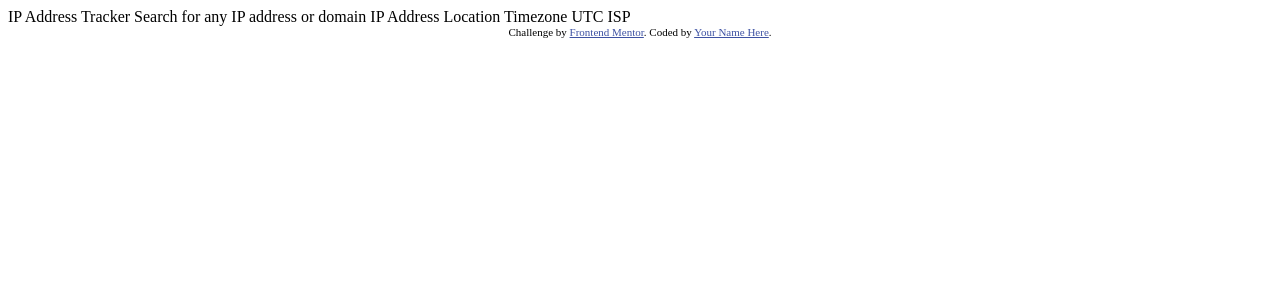
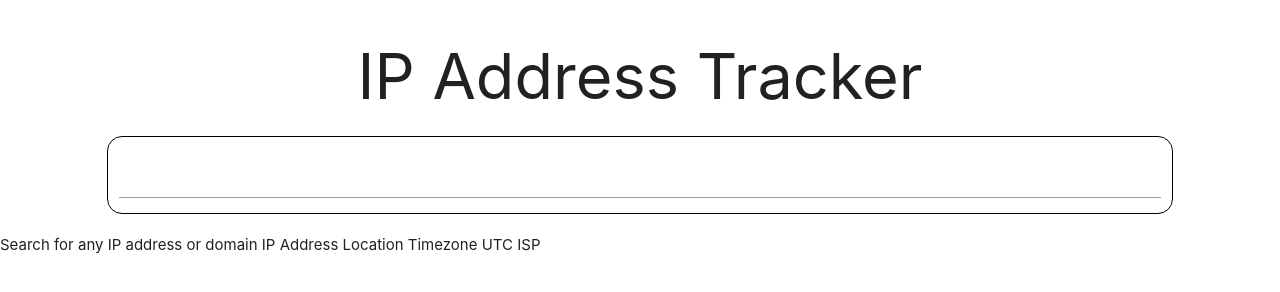
Before and after one commit to diegopagini/IP-Adress-Tracker_JS, a plain HTML site: page index.html in a window 1280 px wide. Drawn offline with nearby package versions, Linux system fonts and the light colour scheme.

Commit message:
me voy a trabajar

```diff
--- a/index.html
+++ b/index.html
@@ -1,34 +1,53 @@
 <!DOCTYPE html>
 <html lang="en">
-<head>
-  <meta charset="UTF-8">
-  <meta name="viewport" content="width=device-width, initial-scale=1.0"> <!-- displays site properly based on user's device -->
+  <head>
+    <meta charset="UTF-8" />
+    <meta name="viewport" content="width=device-width, initial-scale=1.0" />
 
-  <link rel="icon" type="image/png" sizes="32x32" href="./images/favicon-32x32.png">
+    <link
+      href="https://fonts.googleapis.com/icon?family=Material+Icons"
+      rel="stylesheet"
+    />
 
-  <title>Frontend Mentor | IP Address Tracker</title>
+    <link
+      rel="stylesheet"
+      href="https://cdnjs.cloudflare.com/ajax/libs/materialize/1.0.0/css/materialize.min.css"
+    />
 
-  <!-- Feel free to remove these styles or customise in your own stylesheet 👍 -->
-  <style>
-    .attribution { font-size: 11px; text-align: center; }
-    .attribution a { color: hsl(228, 45%, 44%); }
-  </style>
-</head>
-<body>
+    <link
+      rel="icon"
+      type="image/png"
+      sizes="32x32"
+      href="./images/favicon-32x32.png"
+    />
 
-  IP Address Tracker
+    <link rel="stylesheet" href="style.css" />
 
-  Search for any IP address or domain
+    <title>Frontend Mentor | IP Address Tracker</title>
+  </head>
+  <body>
 
-  IP Address
-  Location
-  Timezone
-    UTC <!-- add offset value dynamically using the API -->
-  ISP
+    <header>
+      <div class="row">
+        <div class="col s12 center">
+          <h1>IP Address Tracker</h1>
+        </div>
+        <div class="col s10 search-nav">
+          <div class="input-field">
+            <input id="search" type="search" required>
+            <label class="label-icon" for="search"></label>
+            <i class="material-icons">close</i>
+          </div>
+        </div>
+      </div>
+    </header>
+    Search for any IP address or domain IP Address Location
+    Timezone UTC
+    <!-- add offset value dynamically using the API -->
+    ISP
 
-  <div class="attribution">
-    Challenge by <a href="https://www.frontendmentor.io?ref=challenge" target="_blank">Frontend Mentor</a>.
-    Coded by <a href="#">Your Name Here</a>.
-  </div>
-</body>
+    <script src="https://cdnjs.cloudflare.com/ajax/libs/materialize/1.0.0/js/materialize.min.js"></script>
+
+    <script src="index.js"></script>
+  </body>
 </html>
--- /dev/null
+++ b/style.css
@@ -0,0 +1,5 @@
+.col.s10.search-nav {
+  margin-left: 8.33%;
+  border: 1px solid black;
+  border-radius: 15px;
+}
```
Also changed, not shown: index.js (added).
